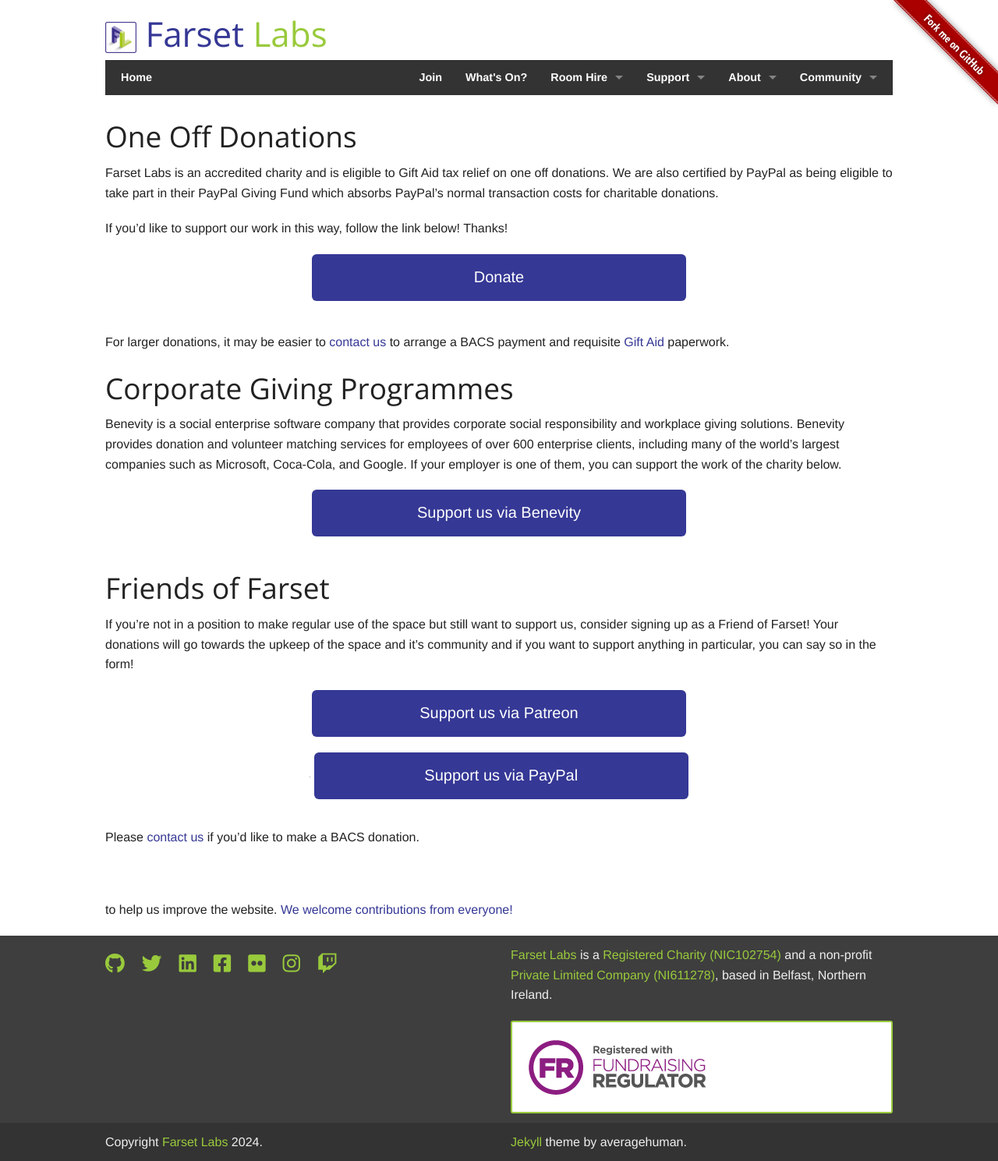
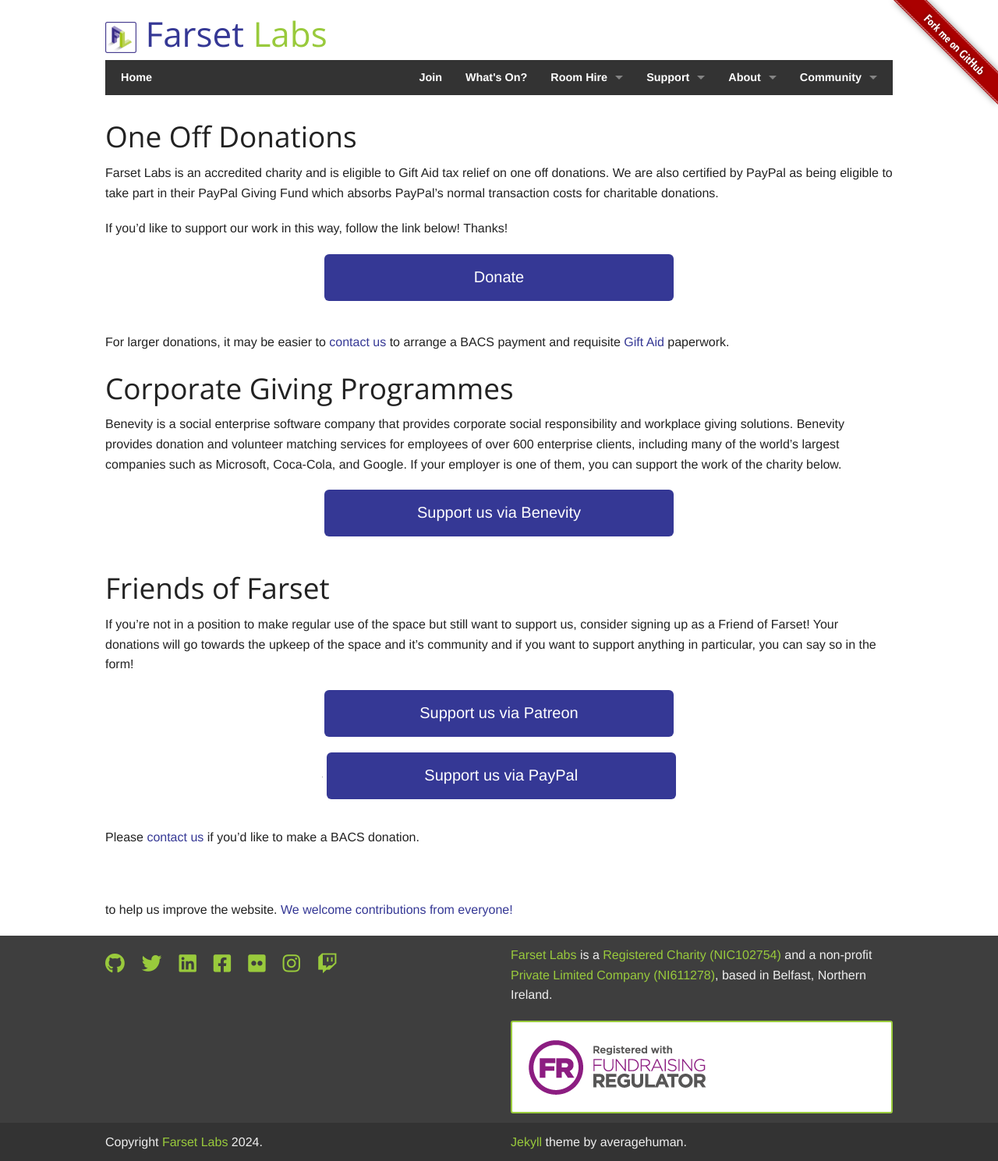
Before and after one commit to FarsetLabs/farsetlabs.github.io, a Jekyll site: the page built from support/donate.md, in a window 1280 px wide. Shown: the whole page at 78% size. Built offline with Jekyll 4.4.1, drawn with Linux system fonts in a browser that asks for light colours; nearby versions of some CDN libraries.

Commit message:
pr feedback

```diff
--- a/assets/css/main.css
+++ b/assets/css/main.css
@@ -222,56 +222,6 @@
   margin-left: auto;
 }
 
-.membership-carousel {
-  display: flex;
-  flex-direction: column;
-
-  .membership-tier {
-    display: flex;
-    flex: 1;
-    flex-basis: 30%;
-    flex-direction: column;
-    padding-left: 0.5rem;
-    padding-right: 0.5rem;
-
-    .header {
-      margin-bottom: 0.75rem;
-
-      h3 {
-        margin-bottom: 0;
-      }
-
-      sub {
-        font-size: 85%;
-      }
-    }
-
-    .description-box {
-      flex: 1;
-    }
-
-    .benefits-list {
-      li {
-        font-size: 0.95rem;
-      }
-    }
-  }
-}
-
-@media screen and (min-width: 640px) {
-  .membership-carousel {
-    flex-direction: row;
-
-    .membership-tier {
-      border-right: 1px solid lightgrey;
-
-      &:last-child {
-        border-right: none;
-      }
-    }
-  }
-}
-
 .row {
   max-width: 65rem;
 }
@@ -279,3 +229,7 @@
 .button.round {
   border-radius: 6px;
 }
+
+.max-w-md {
+  max-width: 28rem;
+}
--- a/index.html
+++ b/index.html
@@ -18,13 +18,13 @@
 </div>
 
 <div class="row">
-  <div class=" columns">
+  <div class="columns">
     <fieldset class="block">
       <legend>
         <h4>Get Involved</h4>
       </legend>
       <div>
-        <p class="">Becoming a member of the Labs
+        <p>Becoming a member of the Labs
           <a href="/about/facility">opens the doors to our resources and space</a>
           any time, as well as
           <a href="/events">free access to events</a>.
@@ -36,6 +36,7 @@
         publishable-key="pk_live_1sIaEOF4fdxq136517FMhqG0">
       </stripe-pricing-table>
     </fieldset>
+
     <fieldset class="block">
       <legend>
         <h4>Support Us</h4>
--- a/support/donate.md
+++ b/support/donate.md
@@ -17,7 +17,7 @@
 If you'd like to support our work in this way, follow the link below! Thanks!
 
 <p style="text-align: center;">
-  <a href="https://www.paypal.com/gb/fundraiser/charity/113209" class="large button expand round" style="max-width: 30rem;">Donate</a>
+  <a href="https://www.paypal.com/gb/fundraiser/charity/113209" class="large button expand round max-w-md">Donate</a>
 </p>
 
 For larger donations, it may be easier to
@@ -34,7 +34,7 @@
 charity below.
 
 <p style="text-align: center;">
-  <a class="large button round expand" style="max-width: 30rem;" type="button" href="https://causes.benevity.org/causes/826-NI_102754">Support
+  <a class="large button round expand max-w-md" type="button" href="https://causes.benevity.org/causes/826-NI_102754">Support
   us via Benevity</a>
 </P>
 
@@ -46,13 +46,13 @@
 anything in particular, you can say so in the form!
 
 <div class="btn-group" role="group" aria-label="support-group" style="text-align:center">
-  <a class="large button round expand" style="max-width: 30rem;" type="button" href="https://www.patreon.com/bePatron?u=11068558">Support us via Patreon</a>
+  <a class="large button round expand max-w-md" type="button" href="https://www.patreon.com/bePatron?u=11068558">Support us via Patreon</a>
   <form class="text-center" action="https://www.paypal.com/cgi-bin/webscr" method="post" target="_top">
     <input type="hidden" name="cmd" value="_s-xclick">
     <input type="hidden" name="hosted_button_id" value="6E5VFUY63DKLS">
     <input type="hidden" src="https://www.paypalobjects.com/en_GB/i/btn/btn_donate_SM.gif" border="0" name="submit" alt="PayPal – The safer, easier way to pay online.">
     <img alt="" border="0" src="https://www.paypalobjects.com/en_GB/i/scr/pixel.gif" width="1" height="1">
-    <input type="submit" name="submit" style="max-width: 30rem;" class="large button round expand" value="Support us via PayPal">
+    <input type="submit" name="submit" class="large button round expand max-w-md" value="Support us via PayPal">
   </form>
 </div>
 
```
